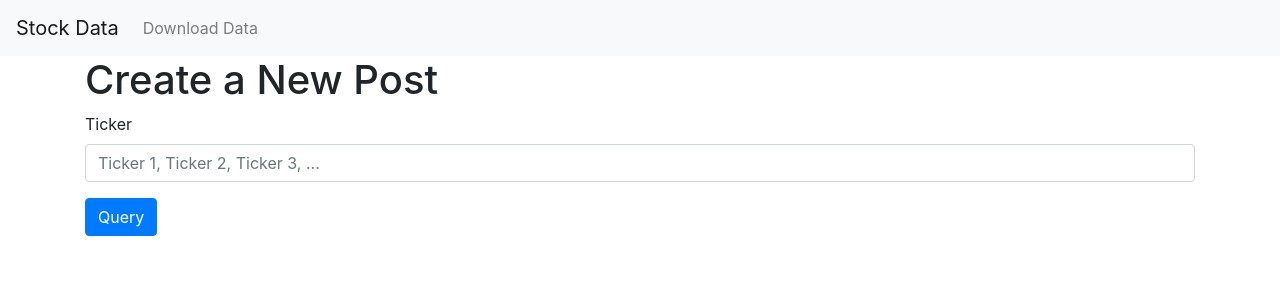
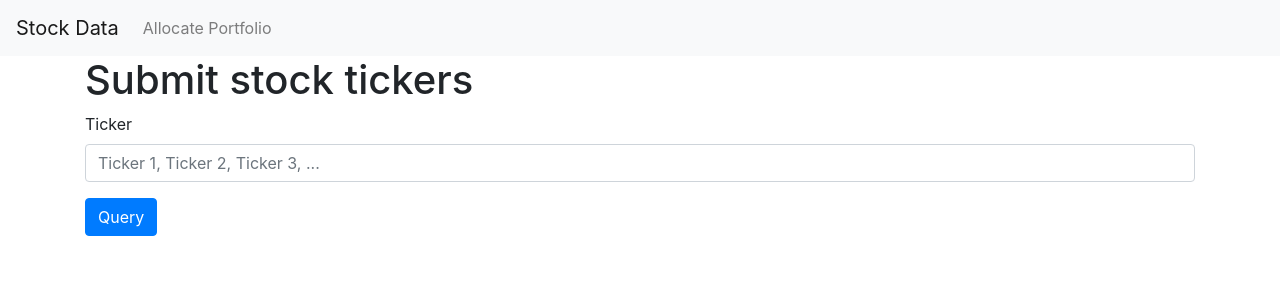
Before and after one commit to chauedwin/PortfolioWebApp, a Flask app: page /create in a window 1280 px wide. Shown: the top 300 px of the page. Run offline with Flask 2, Linux system fonts and the light colour scheme; some libraries are stand-ins or nearby versions.

Commit message:
changed titles

```diff
--- a/main.py
+++ b/main.py
@@ -89,7 +89,7 @@ def cut(sim_params, mktreturn):
 @app.route('/')
 def index():
     conn = get_db_connection()
-    stocks = conn.execute('SELECT * FROM stocks ORDER BY ticker LIMIT 100').fetchall()
+    stocks = conn.execute('SELECT * FROM stocks WHERE Date = DATE(\'now\') ORDER BY ticker LIMIT 500').fetchall()
     conn.close()
 
     return render_template('index.html', stocks=stocks)
--- a/templates/base.html
+++ b/templates/base.html
@@ -19,7 +19,7 @@
 		<div class="collapse navbar-collapse" id="navbarNav">
 			<ul class="navbar-nav">
 			<li class="nav-item">
-				<a class="nav-link" href="{{url_for('create')}}">Download Data</a>
+				<a class="nav-link" href="{{url_for('create')}}">Allocate Portfolio</a>
 			</li>
 			</ul>
 		</div>
--- a/templates/create.html
+++ b/templates/create.html
@@ -1,7 +1,7 @@
 {% extends 'base.html' %}
 
 {% block content %}
-<h1>{% block title %} Create a New Post {% endblock %}</h1>
+<h1>{% block title %} Submit stock tickers {% endblock %}</h1>
 
 <form method="post">
     <div class="form-group">
```
